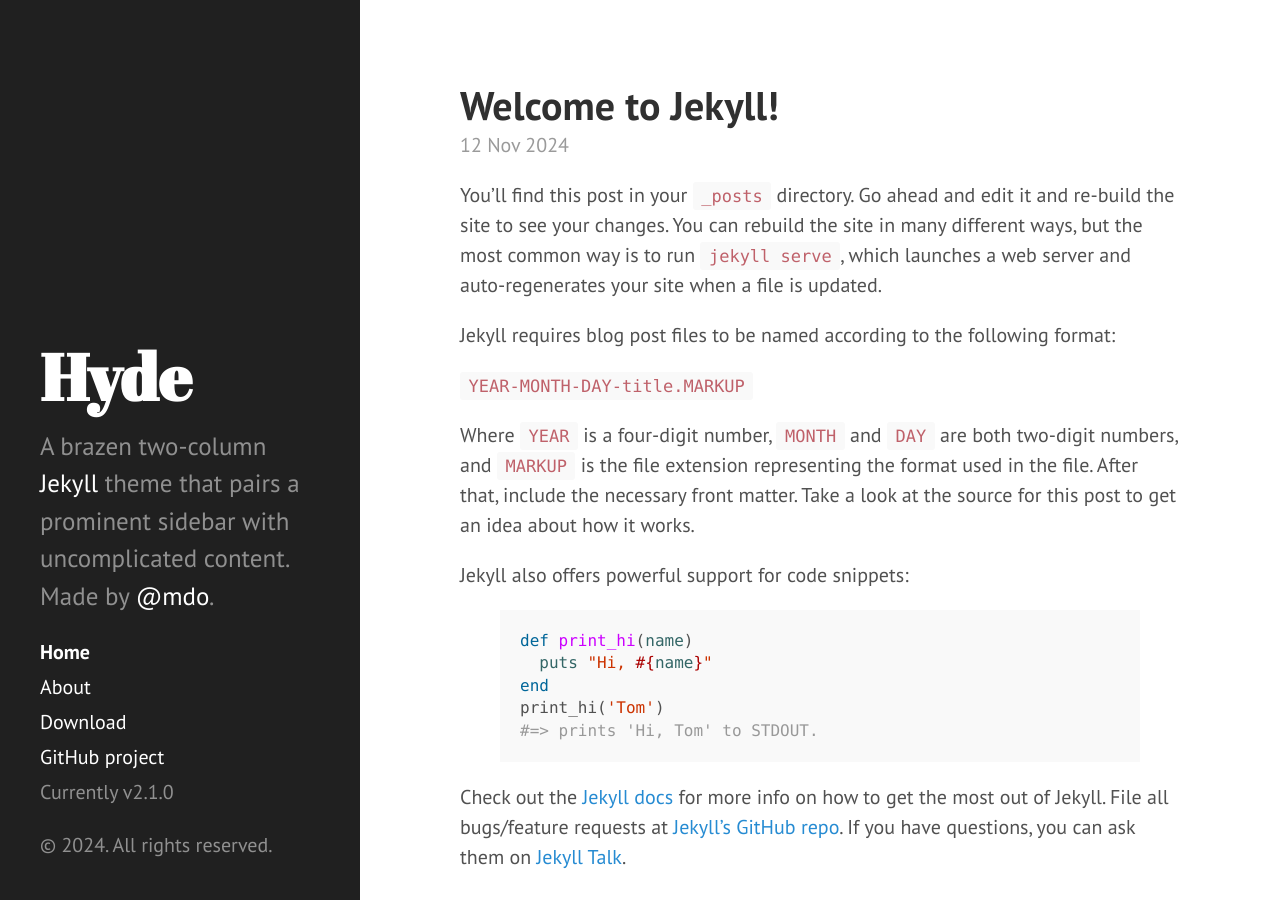
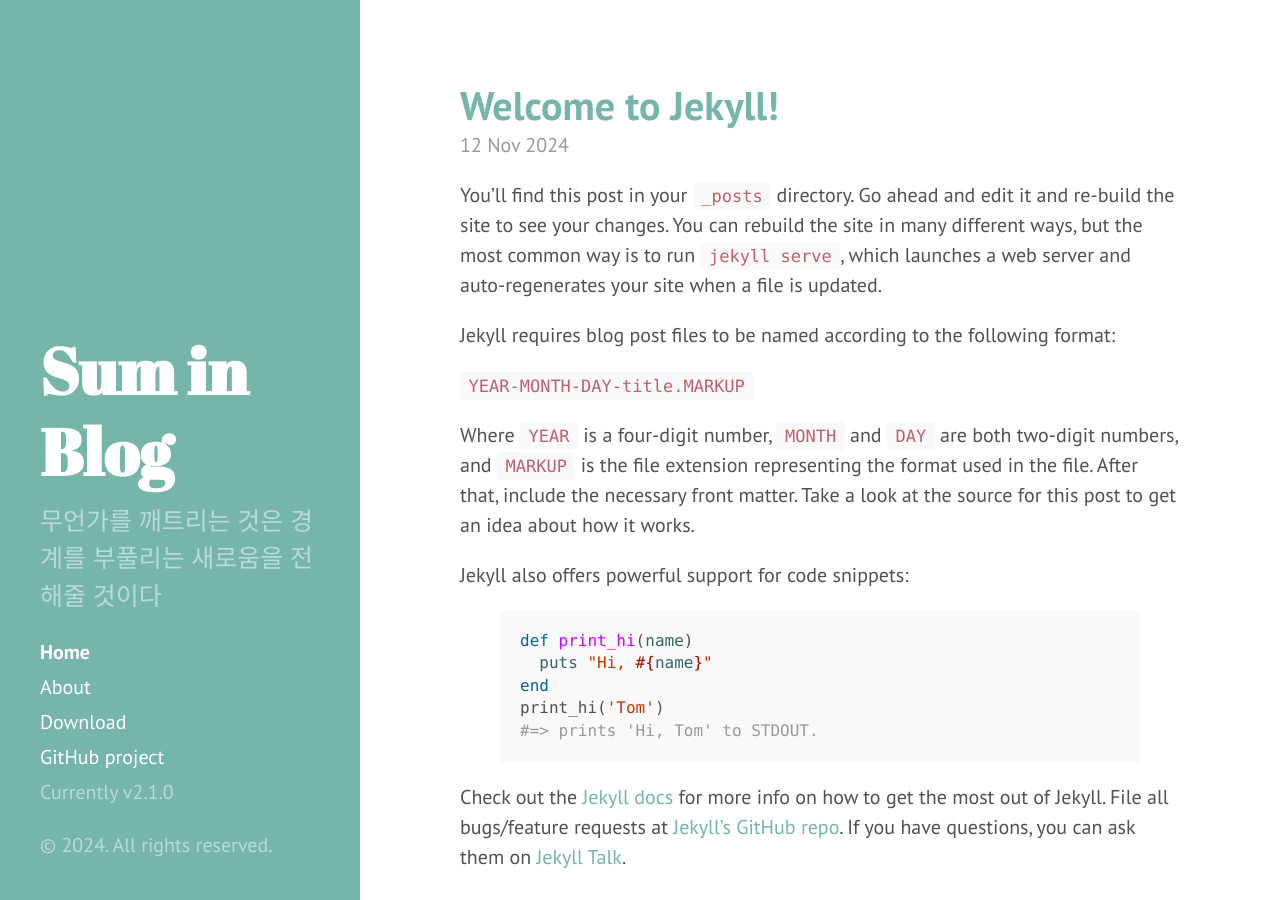
Before and after one commit to RouhaLee/RouhaLEe.github.io, a Jekyll site: the page built from index.html, in a window 1280 px wide and 900 px high. Built offline with Jekyll 4.4.1, drawn with Linux system fonts in a browser that asks for light colours; the list of posts is cut into pages by our own code.

Commit message:
Change theme to sky blue (theme-base-0c)

```diff
--- a/_config.yml
+++ b/_config.yml
@@ -6,15 +6,16 @@
 permalink:        pretty
 
 # Setup
-title:            Hyde
+title:            Sum in Blog
 tagline:          'A Jekyll theme'
-description:      'A brazen two-column <a href="http://jekyllrb.com" target="_blank">Jekyll</a> theme that pairs a prominent sidebar with uncomplicated content. Made by <a href="https://twitter.com/mdo" target="_blank">@mdo</a>.'
-url:              http://hyde.getpoole.com
+description:      '무언가를 깨트리는 것은 경계를 부풀리는 새로움을 전해줄 것이다'
+url:              "https://rouhalee.github.io"
 baseurl:          /
 
 author:
-  name:           'Mark Otto'
-  url:            https://twitter.com/mdo
+  name:           이수민
+  email:          "sumofi@naver.com"
+  instagram_username: "@sum.in.s"
 
 paginate:         5
 
--- a/_layouts/default.html
+++ b/_layouts/default.html
@@ -3,7 +3,7 @@
 
   {% include head.html %}
 
-  <body>
+  <body class="theme-base-0c">
 
     {% include sidebar.html %}
 
```
